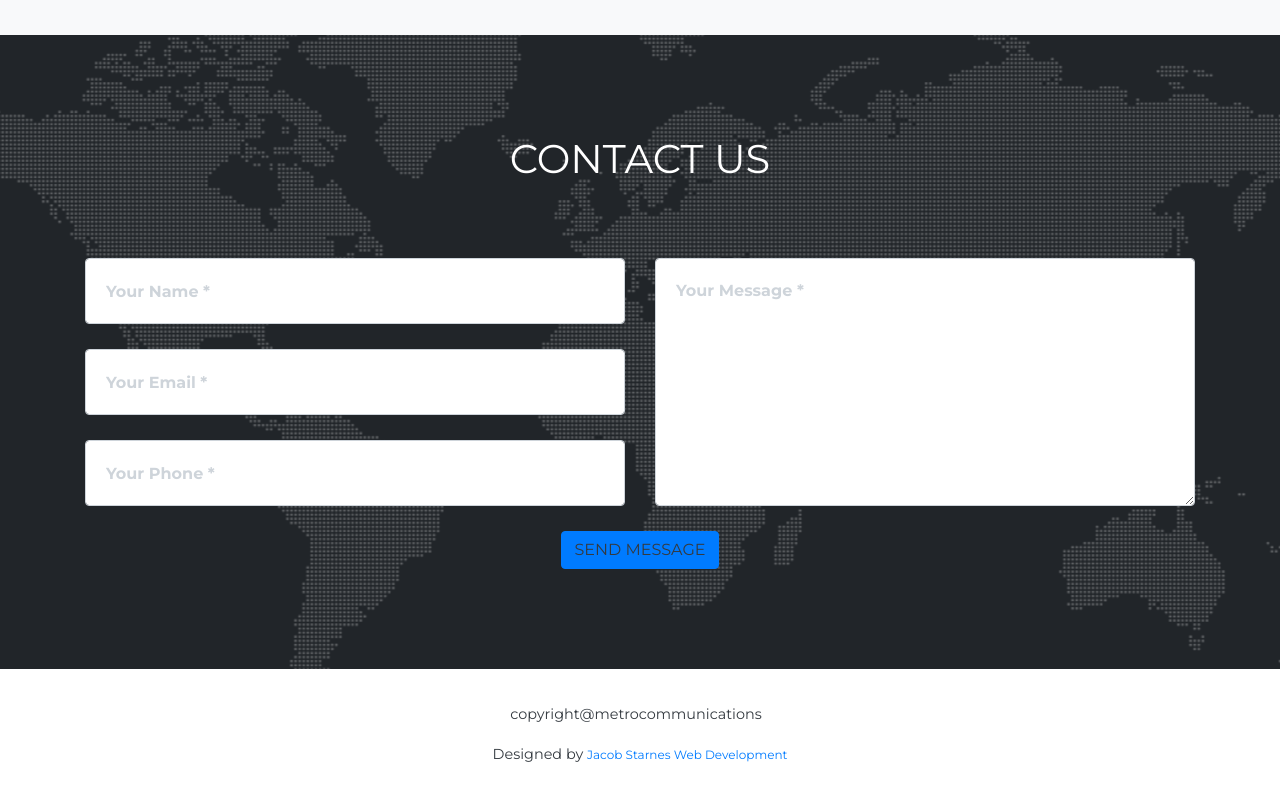
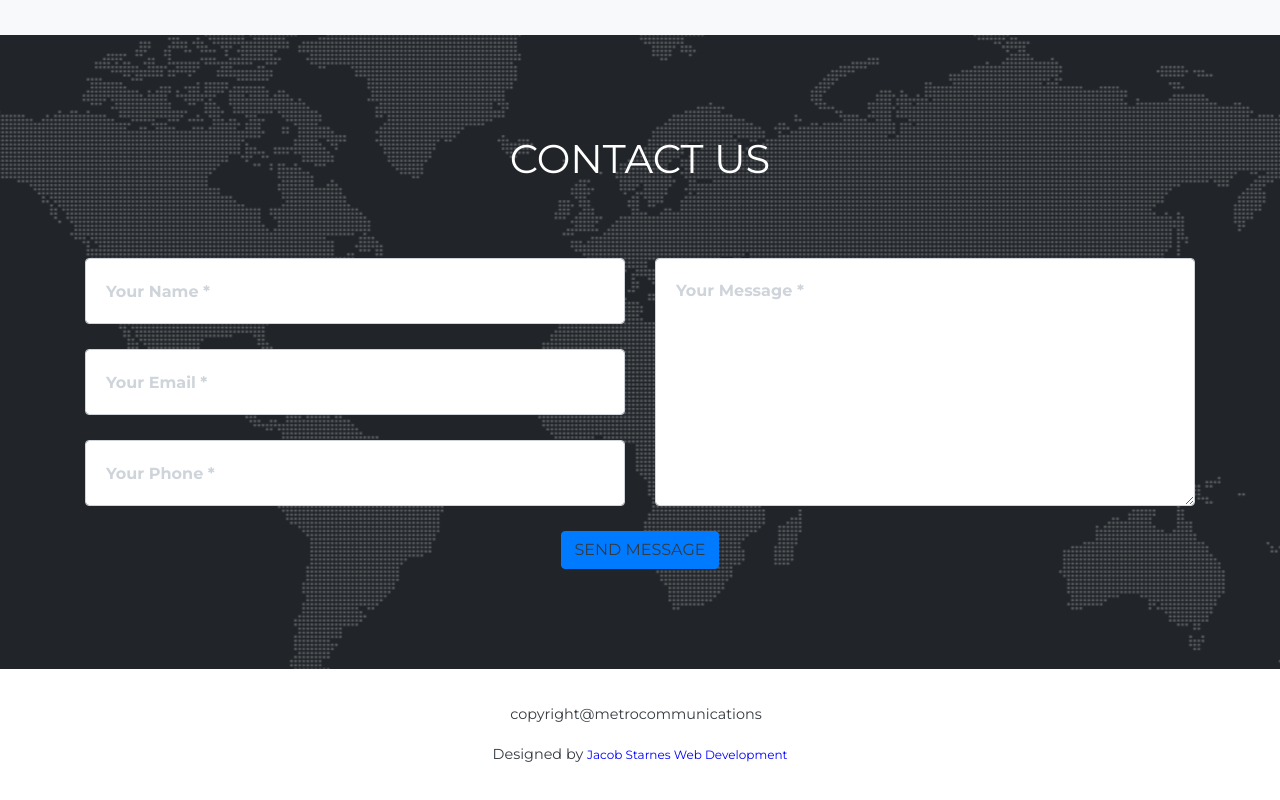
Before and after one commit to metrocommunications/metrocommunications.github.io, a website with bundled scripts: page index.html in a window 1280 px wide. Shown: the part 1712-2512 px from the top of the page. Built offline with nearby package versions, Linux system fonts and the light colour scheme; a web font is replaced by a local one.

Commit message:
font color my link

```diff
--- a/index.html
+++ b/index.html
@@ -175,7 +175,7 @@
               <div>copyright@metrocommunications</div>
             </li>
             <li class="list-inline-item text-dark">
-              <div href="http://jacobstarnes.dev">Designed by <a style="font-size: 12px" href="http://jacobstarnes.dev" style="color:blue">Jacob Starnes Web Development</a></div>
+							<div href="http://jacobstarnes.dev">Designed by <a style="font-size: 12px" href="http://jacobstarnes.dev"><span style="color:blue">Jacob Starnes Web Development</span></a></div>
             </li>
           </ul>
         </div>
```
Also changed, not shown: 1 other file.
